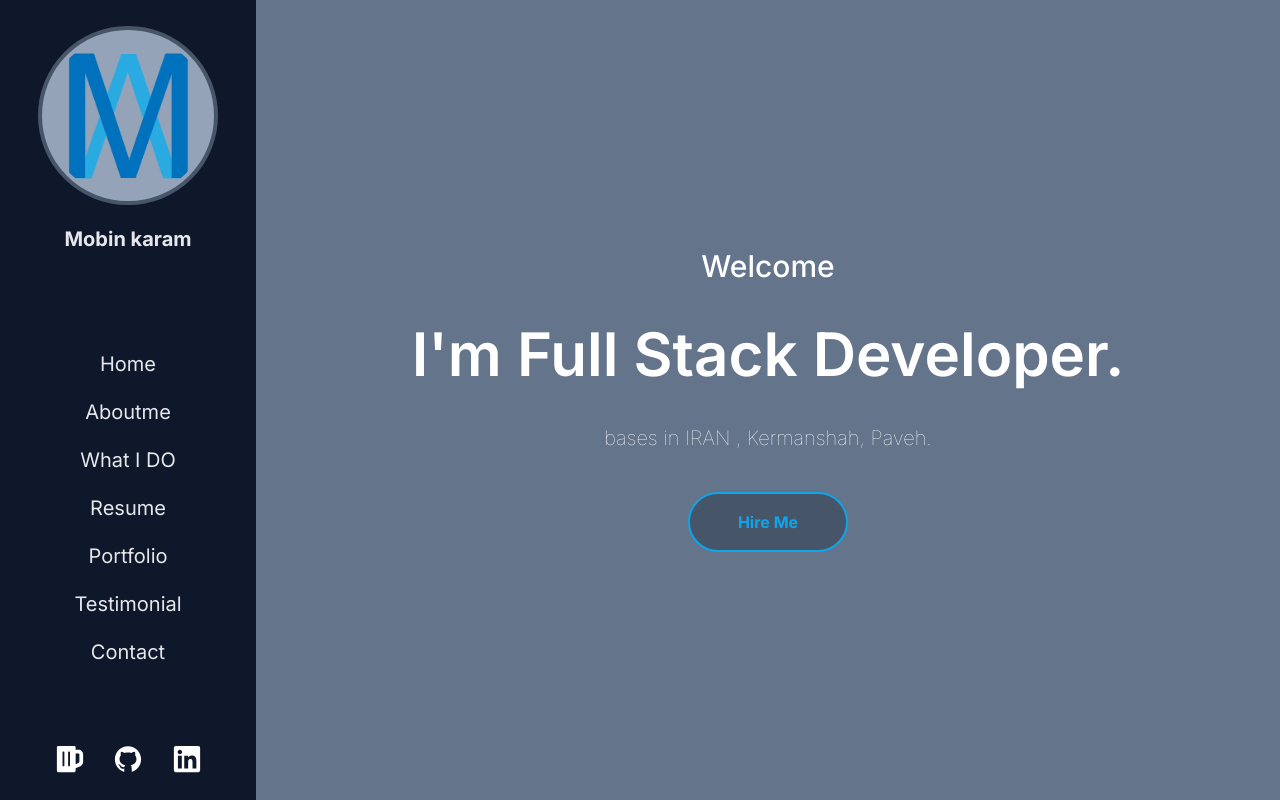
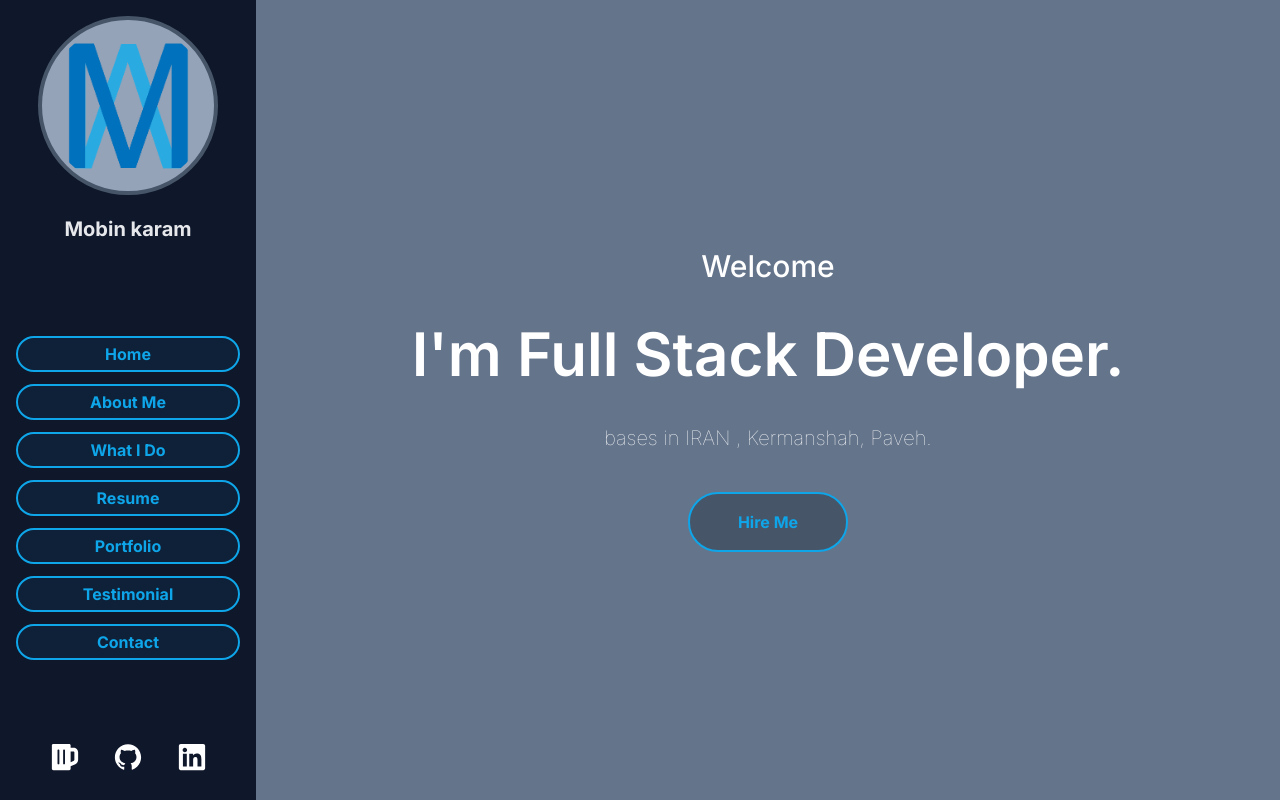
Before and after one commit to Mobin-Karam/mobinkaram.ir, a Next.js app in the folder v3.0.4/client/: page / in a window 1280 px wide. Built offline with nearby package versions, Linux system fonts and the light colour scheme.

Commit message:
fix button in sidenav

```diff
--- a/v3.0.4/client/app/ui/sidenav.tsx
+++ b/v3.0.4/client/app/ui/sidenav.tsx
@@ -3,10 +3,11 @@ import Link from "next/link";
 import Logo from "@/public/logo.png";
 import { FaBeer, FaLinkedin, FaHome } from "react-icons/fa";
 import { AiFillGithub } from "react-icons/ai";
+import Button from "./button";
 
 export default function SideNav() {
   return (
-    <div className="lg:h-screen lg:p-[26px] p-[10px] fixed w-full bottom-0 lg:relative bg-slate-900 flex item-center justify-between lg:flex-col flex-nowrap">
+    <div className="w-full lg:min-h-screen px-4 pt-4 pb-2 fixed  bottom-0 lg:relative bg-slate-900 flex item-center justify-between lg:flex-col flex-nowrap">
       <div className="">
         <div className="w-full flex item-center justify-center flex-row flex-nowrap">
           <Link href={"/"}>
@@ -24,65 +25,39 @@ export default function SideNav() {
         </div>
       </div>
       <div className="w-full flex item-center justify-center lg:flex-col flex-row flex-nowrap">
-        <div className="w-full flex item-center justify-center flex-row flex-nowrap lg:mt-[20px]">
-          <Link href={"/"}>
-            <FaHome className="lg:hidden text-gray-200 hover:text-cyan-500 text-3xl" />
-            <span className="hidden font-popp lg:inline-block text-gray-200 hover:text-cyan-500 text-xl">
-              Home
-            </span>
-          </Link>
-        </div>
-        <div className="w-full flex item-center justify-center flex-row flex-nowrap lg:mt-[20px]">
-          <Link href={"/aboutme"}>
-            <span className="text-gray-200 font-popp hover:text-cyan-500 text-xl">
-              Aboutme
-            </span>
-          </Link>
-        </div>
-        <div className="w-full flex item-center justify-center flex-row flex-nowrap lg:mt-[20px]">
-          <Link href={"/whatido"}>
-            <span className="text-gray-200 font-popp hover:text-cyan-500 text-xl">
-              What I DO
-            </span>
-          </Link>
-        </div>
-        <div className="w-full flex item-center justify-center flex-row flex-nowrap lg:mt-[20px]">
-          <Link href={"/resume"}>
-            <span className="text-gray-200 font-popp hover:text-cyan-500 text-xl">
-              Resume
-            </span>
-          </Link>
-        </div>
-        <div className="w-full flex item-center justify-center flex-row flex-nowrap lg:mt-[20px]">
-          <Link href={"/portfolio"}>
-            <span className="text-gray-200 font-popp hover:text-cyan-500 text-xl">
-              Portfolio
-            </span>
-          </Link>
-        </div>
-        <div className="w-full flex item-center justify-center flex-row flex-nowrap lg:mt-[20px]">
-          <Link href={"/testimonial"}>
-            <span className="text-gray-200 font-popp hover:text-cyan-500 text-xl">
-              Testimonial
-            </span>
-          </Link>
-        </div>
-        <div className="w-full flex item-center justify-center flex-row flex-nowrap lg:mt-[20px]">
-          <Link href={"/contact"}>
-            <span className="text-gray-200 font-popp hover:text-cyan-500 text-xl">
-              Contact
-            </span>
-          </Link>
-        </div>
+        <Link className="" href="/">
+          <Button title="Home" className={"w-full p-1 mt-3 m-0"} />
+        </Link>
+        <Link className="" href="/aboutme">
+          <Button title="About Me" className={"w-full p-1 mt-3 m-0"} />
+        </Link>
+        <Link className="" href="/whatido">
+          <Button title="What I Do" className={"w-full p-1 mt-3 m-0"} />
+        </Link>
+        <Link className="" href="/resume">
+          <Button title="Resume" className={"w-full p-1 mt-3 m-0"} />
+        </Link>
+        <Link className="" href="/portfolio">
+          <Button title="Portfolio" className={"w-full p-1 mt-3 m-0"} />
+        </Link>
+        <Link className="" href="/testimonial">
+          <Button title="Testimonial" className={"w-full p-1 mt-3 m-0"} />
+        </Link>
+        <Link className="" href="/contact">
+          <Button title="Contact" className={"w-full p-1 mt-3 m-0"} />
+        </Link>
       </div>
-      <div className="hidden lg:flex w-full items-center justify-evenly flex-row flex-nowrap ">
+      <div className="hidden lg:flex w-full items-center justify-evenly flex-row flex-nowrap mb-5 ">
         <Link href={"https://www.buymeacoffee.com/mohammadmk"} target="_blank">
           <FaBeer className="text-white w-[30px] h-[30px]" />
         </Link>
         <Link href={"https://github.com/Mobin-Karam"} target="_blank">
           <AiFillGithub className="text-white w-[30px] h-[30px]" />
         </Link>
-        <Link href={"https://www.buymeacoffee.com/mohammadmk"} target="_blank">
+        <Link
+          href={"https://linkedin.com/in/mobin-karam-a54114242"}
+          target="_blank"
+        >
           <FaLinkedin className="text-white w-[30px] h-[30px]" />
         </Link>
       </div>
```
